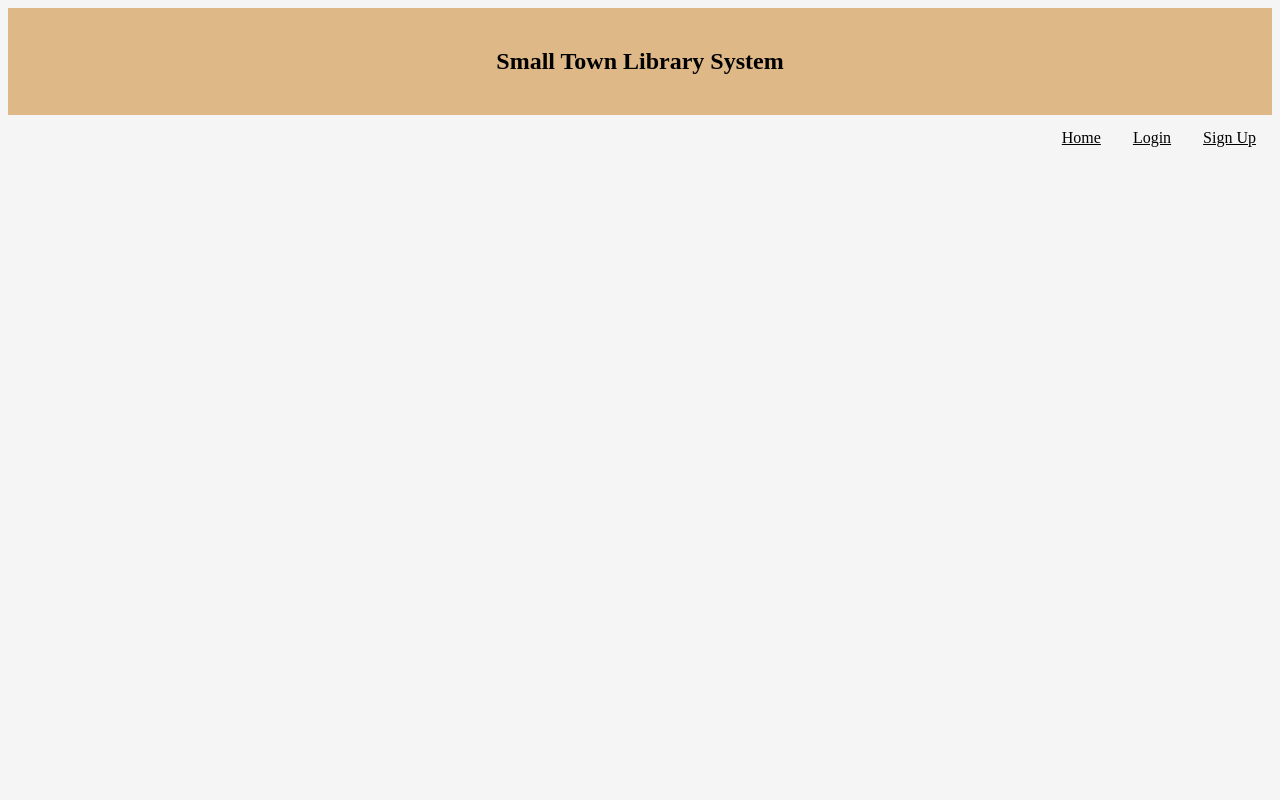
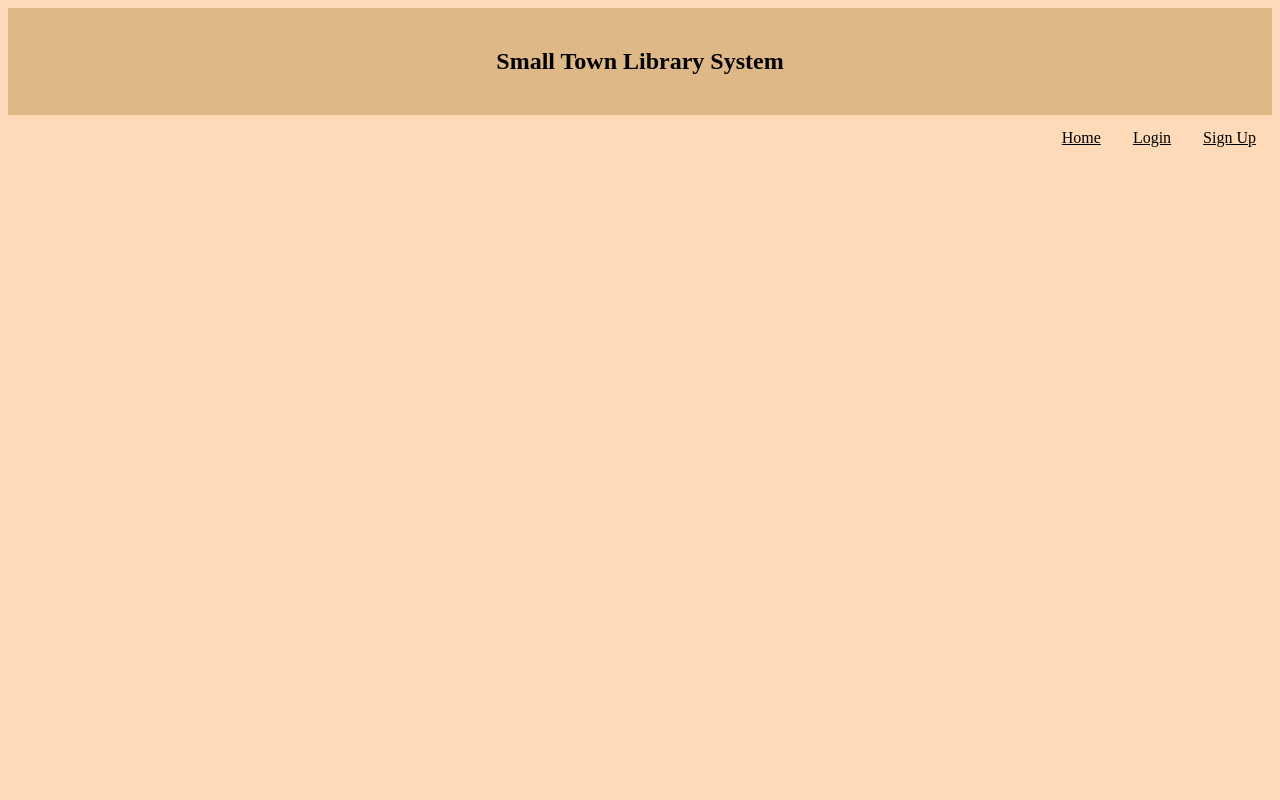
Before and after one commit to jkawamura/Library-Website, a PHP site: page / in a window 1280 px wide. Run offline with PHP 8.4, Linux system fonts and the light colour scheme.

Commit message:
background

```diff
--- a/style.css
+++ b/style.css
@@ -1,5 +1,5 @@
 body{
-  background-color: whitesmoke;
+  background-color: rgba(255, 212, 173, 0.842);
 }
 .header{
   background-color: burlywood;
```
